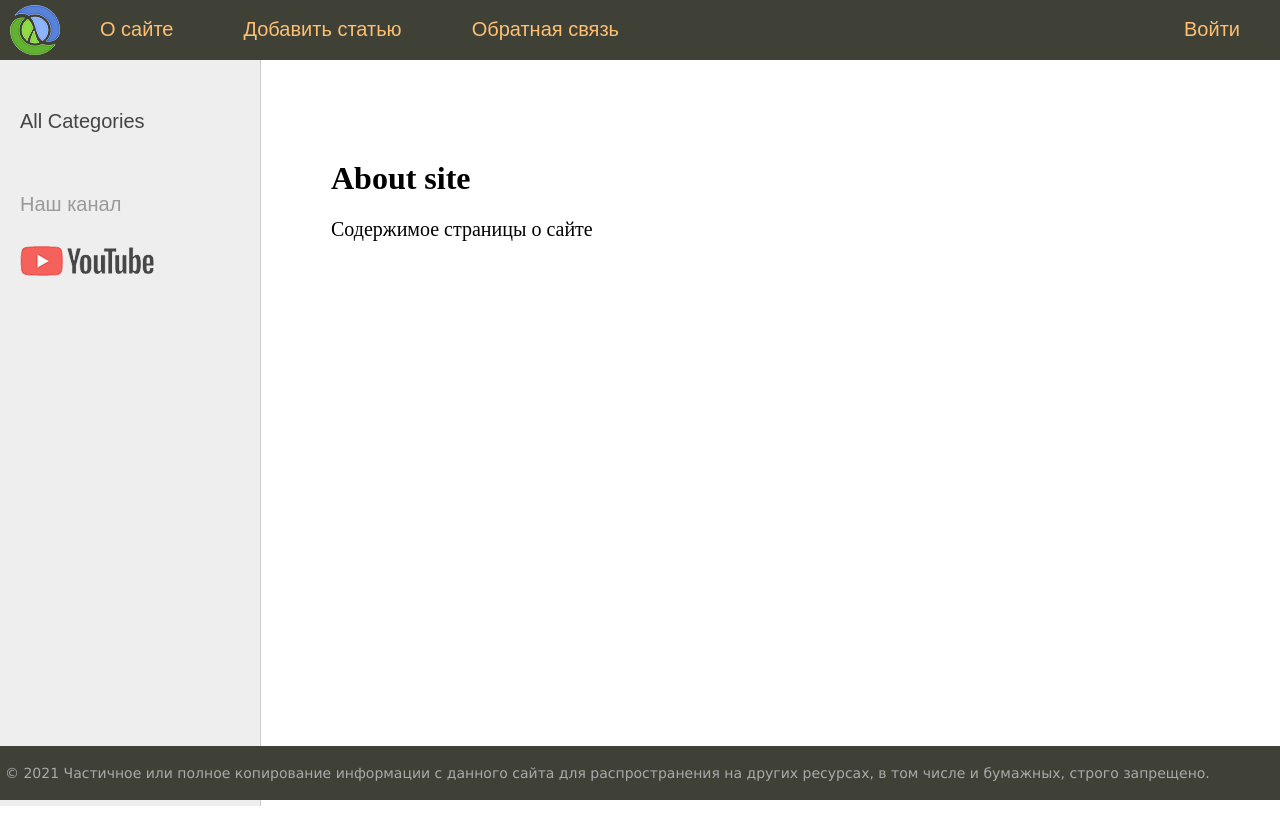
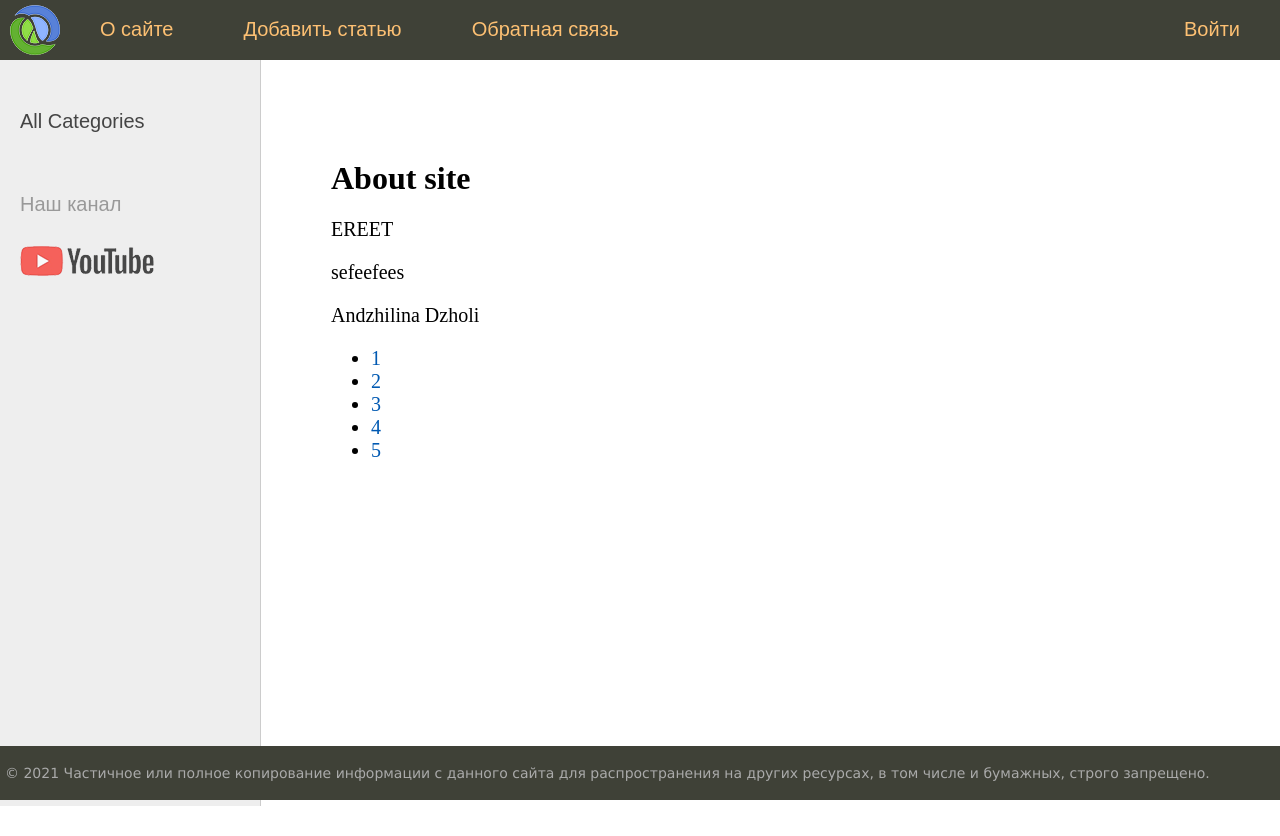
Before and after one commit to Denis-Bez/Education_Python_01, a Django app: page /about/ in a window 1280 px wide. Run offline with Django 4.2, Linux system fonts and the light colour scheme; data comes from the database, SQL or seed files in the repository.

Commit message:
Educatin Django Lesson 18 (Chapter 1)

```diff
--- a/10_Education_Django/women/static/women/css/styles.css
+++ b/10_Education_Django/women/static/women/css/styles.css
@@ -390,3 +390,41 @@ ul.lang-list li a:hover {color: #fdc073;}
     min-width: 200px;
     font-size: 16px;
 }
+
+.list-pages {
+	text-align: center;
+	margin: 0 0 20px 0;
+}
+.list-pages ul {
+	margin: 20px 0 0 0;
+	padding: 0;
+	list-style: none;
+}
+.list-pages ul li {
+	display: inline-block;
+	margin: 0 20px 0 0;
+}
+.list-pages a {
+	color: #000;
+	font-size: 24px;
+	text-decoration: none;
+}
+.list-pages .page-num, .page-num-selected {
+	display: inline-block;
+	width: 60px;
+	height: 44px;
+	padding: 16px 0 0 0;
+	border: 1px solid #d0d0d0;
+	border-radius: 30px;
+}
+.list-pages .page-num:hover {
+	box-shadow: 3px 3px 1px #d0d0d0;
+}
+.list-pages .page-num-selected {
+	border: none;
+	color: #000;
+	font-size: 20px;
+}
+.list-pages .page-num-selected:hover {
+	box-shadow: none;
+}
--- a/10_Education_Django/women/templates/women/about.html
+++ b/10_Education_Django/women/templates/women/about.html
@@ -2,5 +2,19 @@
 
 {% block content %}
 <h1>{{title}}</h1>
-<p>Содержимое страницы о сайте
+
+{% for contact in page_obj %}
+<p>{{ contact }}</p>
+{% endfor %}
+
+<nav>
+    <ul>
+        {% for p in page_obj.paginator.page_range %}
+        <li>
+            <a href="?page={{ p }}">{{ p }}</a>
+        </li>
+        {% endfor %}
+    </ul>
+</nav>
+
 {% endblock %}
--- a/10_Education_Django/women/templates/women/base.html
+++ b/10_Education_Django/women/templates/women/base.html
@@ -69,6 +69,22 @@
 	<div class="content-text">
 {% block content %}
 {% endblock %}
+
+<nav class="list-pages">
+	<ul>
+		{% for p in paginator.page_range %}
+		{% if page_obj.number == p %}
+		<li class="page-num page-num-selected">{{ p }}</li>
+		{% else %}
+
+		<li>
+			<a href="?page={{ p }}">{{ p }}</a>
+		</li>
+		{% endif %}
+		{% endfor %}
+	</ul>
+</nav>
+
 	</div>
 <!-- Конец блока контента -->
 
--- a/10_Education_Django/women/views.py
+++ b/10_Education_Django/women/views.py
@@ -7,6 +7,7 @@ from django.http import HttpResponse, HttpResponseNotFound, Http404
 from django.views.generic import ListView, DetailView, CreateView
 from django.contrib.auth.mixins import LoginRequiredMixin
 from django.contrib.auth.decorators import login_required
+from django.core.paginator import Paginator
 
 from .forms import AddPostForm
 from .models import *
@@ -14,6 +15,7 @@ from .utils import *
 
 
 class WomenHome(DataMixin, ListView):
+    paginate_by = 3 # Class "Paginator" embedded in "ListView"
     model = Women
     template_name = 'women/index.html' # Django search (by default) template in path - "<app name>/<model name>_list.html"
     context_object_name = 'posts' # By default 'object_list'
@@ -46,7 +48,13 @@ class WomenHome(DataMixin, ListView):
 
 # @login_required # Access only authorized users (decorators for function, mixins for classes)
 def about(request):
-    return render(request, 'women/about.html', {'menu': menu, 'title': 'About site'})
+    # Pagination in view fuction
+    contact_list = Women.objects.all()
+    paginator = Paginator(contact_list, 3)
+    page_number = request.GET.get('page')
+    page_obj = paginator.get_page(page_number)
+
+    return render(request, 'women/about.html', {'page_obj': page_obj, 'menu': menu, 'title': 'About site'})
 
 
 class AddPage(LoginRequiredMixin, DataMixin, CreateView):
```
